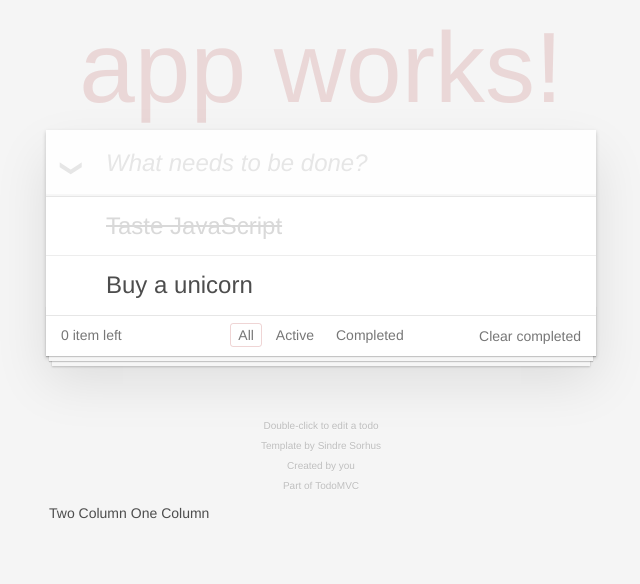
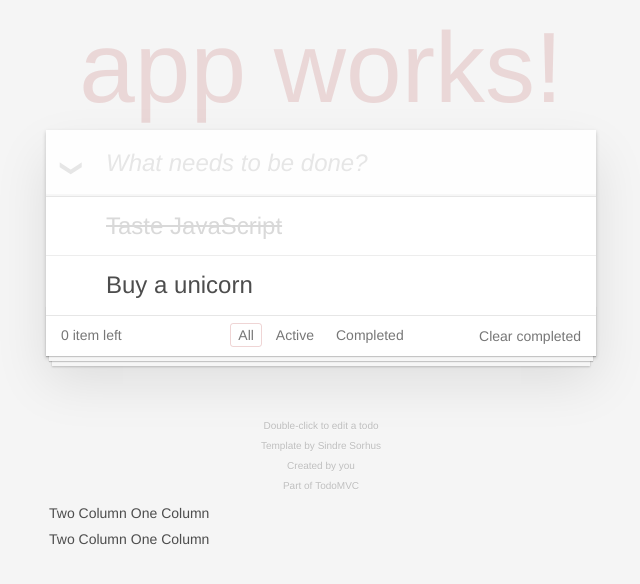
Before and after one commit to shengrass/todomvc, an Angular app: page / in a window 1280 px wide. Shown: the top 584 px of the page, without its empty margins (319-959 px from the left). Built offline with nearby package versions, Linux system fonts and the light colour scheme.

Commit message:
任務 06：套用事件繫結 (Event Binding)

```diff
--- a/src/app/app.component.html
+++ b/src/app/app.component.html
@@ -1,7 +1,7 @@
 <section class="todoapp">
   <header class="header">
     <app-title></app-title>
-    <input class="new-todo" [placeholder]="inputHint" [attr.data-myhint]="inputHint" autofocus>
+    <input class="new-todo" [placeholder]="inputHint" [attr.data-myhint]="inputHint" autofocus (keyup.enter)="addTodo($event.target)" [(ngModel)]="todo">
   </header>
   <!-- This section should be hidden by default and shown when there are todos -->
   <section class="main">
@@ -62,3 +62,9 @@
     <td>One Column</td>
   </tr>
 </table>
+<table>
+  <tr>
+    <td [colSpan]="col">Two Column</td>
+    <td>One Column</td>
+  </tr>
+</table>
--- a/src/app/app.component.ts
+++ b/src/app/app.component.ts
@@ -8,4 +8,13 @@ import { Component } from '@angular/core';
 export class AppComponent {
     inputHint = 'What needs to be done?';
     col = 2;
+    todos : any[] = [];
+    todo:string='';
+
+    addTodo($event : HTMLInputElement){
+      if($event.value){
+        this.todos.push($event.value);
+      }
+      $event.value = '';
+    }
 }
```
